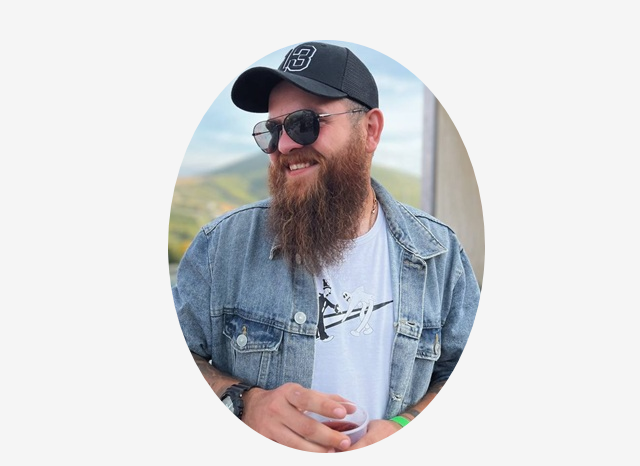
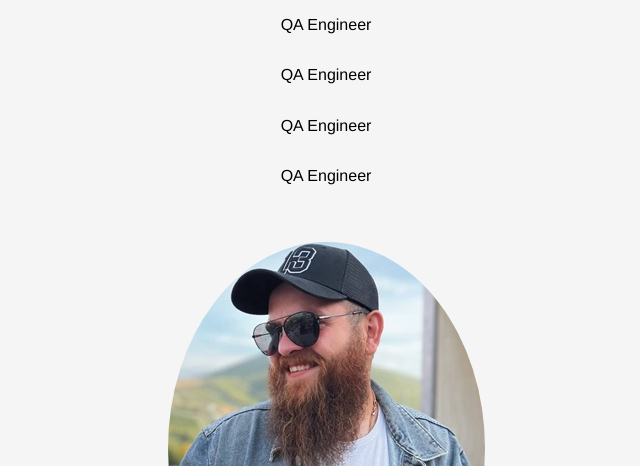
Before and after one commit to Tokiee13/site-visit-HTML-CSS, a plain HTML site: page index.html in a window 1280 px wide. Shown: the top 466 px of the page, without its empty margins (314-954 px from the left). Drawn offline with Linux system fonts and the light colour scheme.

Commit message:
Add QA Engineer

```diff
--- a/index.html
+++ b/index.html
@@ -7,6 +7,10 @@
     <link href="./normalize.css" rel="stylesheet" />
     <link href="./style.css" rel="stylesheet" />
     <title>Лучший QA</title>
+    <p>QA Engineer</p>
+    <p>QA Engineer</p>
+    <p>QA Engineer</p>
+    <p>QA Engineer</p>
   </head>
   <body>
     <header class="header">
```
